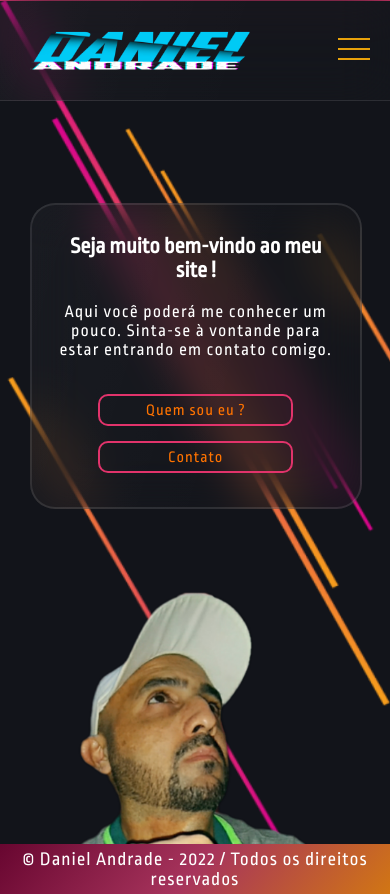
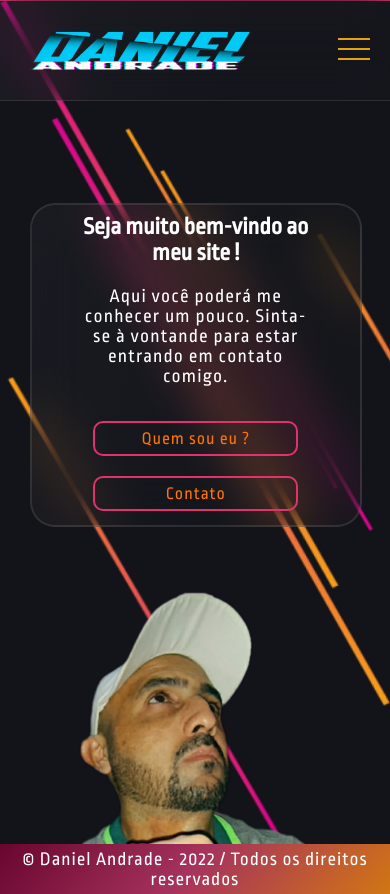
Before and after one commit to danielandradedasilva/teste, a plain HTML site: page index.html in a window 390 px wide. Drawn offline with nearby package versions, Linux system fonts and the light colour scheme.

Commit message:
.66846748g97tyh89tr

```diff
--- a/assets/css/homeMediaQuery.css
+++ b/assets/css/homeMediaQuery.css
@@ -171,21 +171,21 @@
         }
         .card-sec-container-content {
             width: 85%;
-            height: 85%;
+            height: 90%;
             margin-top: -40px;
             margin-left: 30px;
             text-align: center;
-            padding: 0 25px;
+            padding: 0 50px;
         }
         .title-card-sec {
             text-align: center;
-            margin-top: -5px;
-            font-size: 1.4em;
+            margin-top: -4px;
+            font-size: 1.5em;
         }
         .subtitle-card-sec {
             text-align: center;
             margin-top: 20px;
-            font-size: 1.1em;
+            font-size: 1.2em;
         }
         .img-home>img {
             width: 280px;
@@ -196,15 +196,15 @@
         .buttons {
             display: flex;
             flex-direction: column;
-            gap: 15px;
+            gap: 20px;
             margin-top: 35px;
             justify-content: center;
         }
         .btn-link-home {
-            width: 195px;
-            height: 32px;
-            font-size: 1em;
-            line-height: 30px;
+            width: 205px;
+            height: 35px;
+            padding: 5px;
+            font-size: 1.1em;
             color: rgb(255, 115, 0);
         }
     }
```
